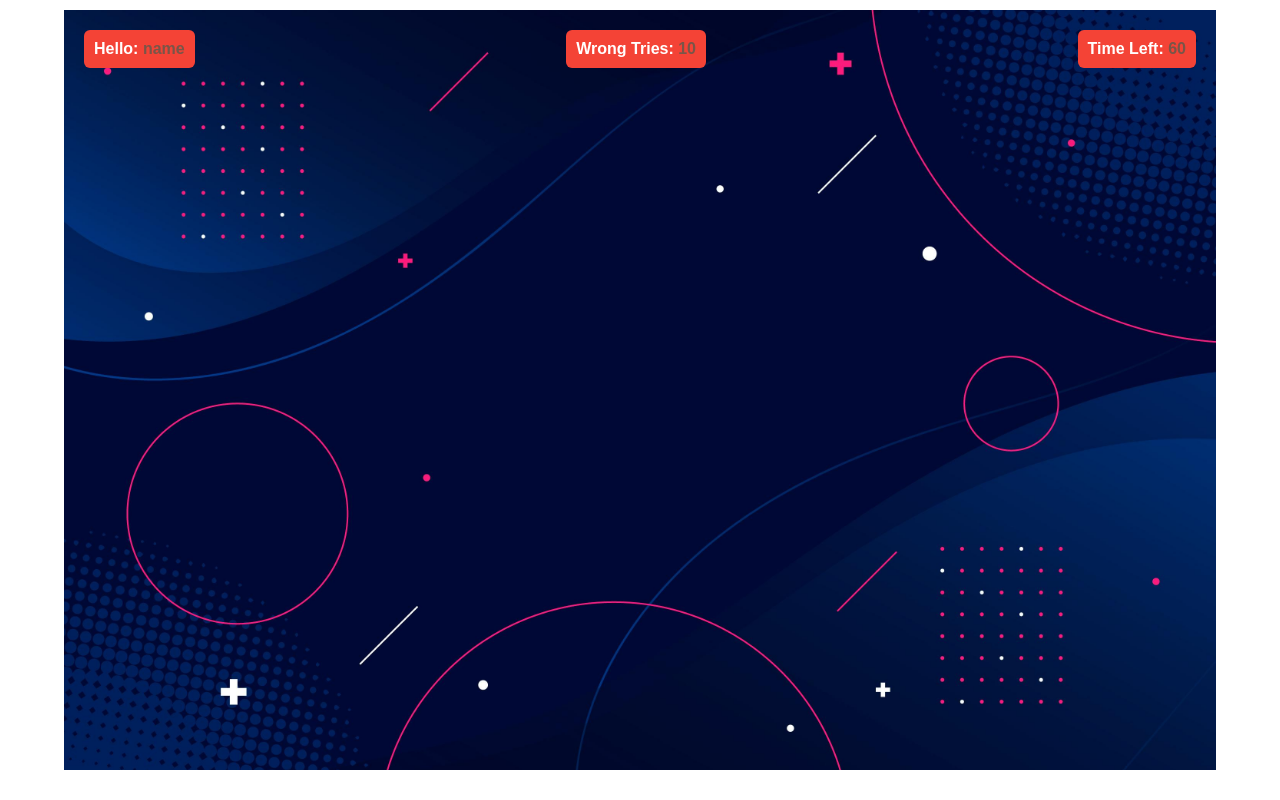
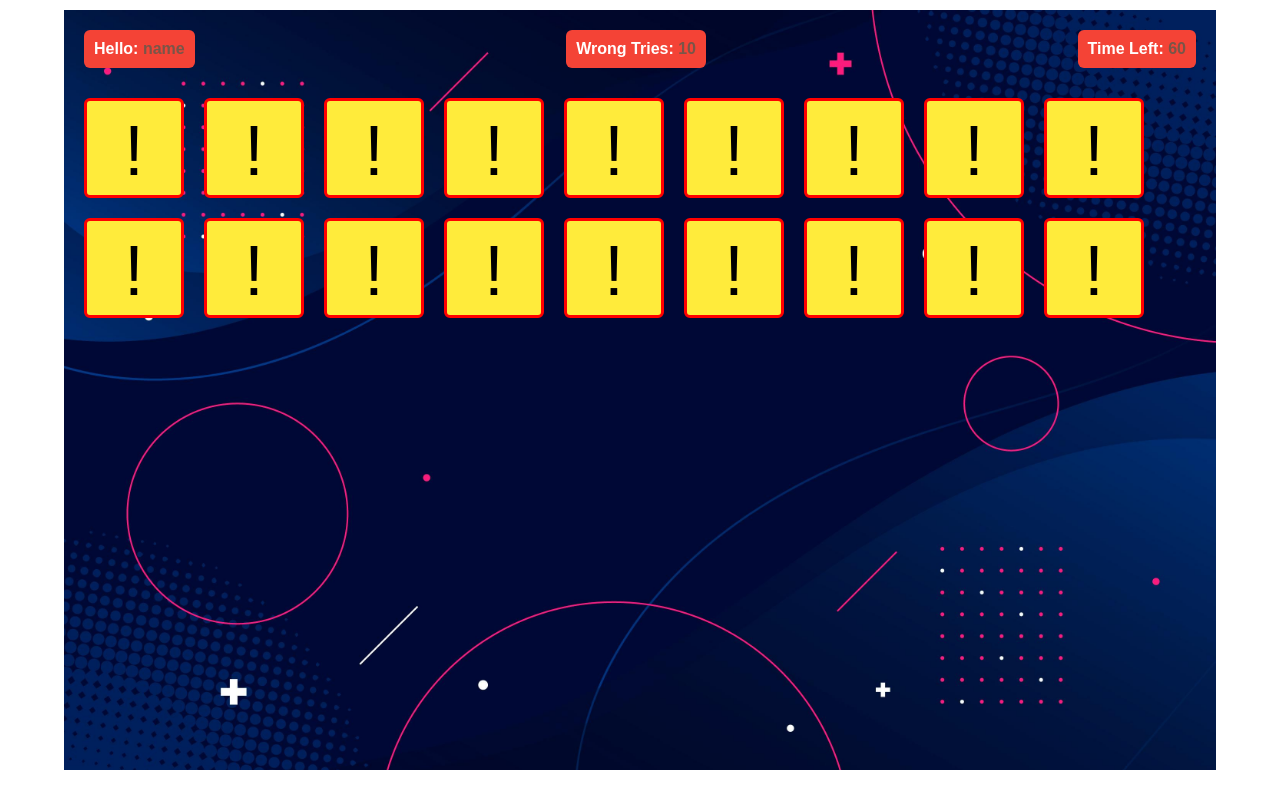
Before and after one commit to mohamedCleanCode/Memmory-Game, a plain HTML site: page index.html in a window 1280 px wide. Drawn offline with Linux system fonts and the light colour scheme.

Commit message:
end styles of project

```diff
--- a/index.html
+++ b/index.html
@@ -5,12 +5,13 @@
     <meta charset="UTF-8">
     <meta http-equiv="X-UA-Compatible" content="IE=edge">
     <meta name="viewport" content="width=device-width, initial-scale=1.0">
-    <title>Memmory Game</title>
+    <title>Memory Game</title>
     <link rel="stylesheet" href="main.css">
 </head>
 
 <body>
 
+    <!-- Main  -->
     <div class="container">
         <div class="info">
             <div class="name">
@@ -23,6 +24,118 @@
                 Time Left: <span>60</span>
             </div>
         </div>
+        <!-- Start Memory Game  -->
+        <div class="memory-game">
+            <div class="box" data-tech="bootstrap">
+                <div class="face front"></div>
+                <div class="face back">
+                    <img src="./imgs/bootstrap.png" alt="">
+                </div>
+            </div>
+            <div class="box" data-tech="bootstrap">
+                <div class="face front"></div>
+                <div class="face back">
+                    <img src="./imgs/bootstrap.png" alt="">
+                </div>
+            </div>
+            <div class="box" data-tech="css">
+                <div class="face front"></div>
+                <div class="face back">
+                    <img src="./imgs/css.png" alt="">
+                </div>
+            </div>
+            <div class="box" data-tech="css">
+                <div class="face front"></div>
+                <div class="face back">
+                    <img src="./imgs/css.png" alt="">
+                </div>
+            </div>
+            <div class="box" data-tech="expressjs">
+                <div class="face front"></div>
+                <div class="face back">
+                    <img src="./imgs/expressjs.png" alt="">
+                </div>
+            </div>
+            <div class="box" data-tech="expressjs">
+                <div class="face front"></div>
+                <div class="face back">
+                    <img src="./imgs/expressjs.png" alt="">
+                </div>
+            </div>
+            <div class="box" data-tech="git">
+                <div class="face front"></div>
+                <div class="face back">
+                    <img src="./imgs/git.png" alt="">
+                </div>
+            </div>
+            <div class="box" data-tech="git">
+                <div class="face front"></div>
+                <div class="face back">
+                    <img src="./imgs/git.png" alt="">
+                </div>
+            </div>
+            <div class="box" data-tech="gulpjs">
+                <div class="face front"></div>
+                <div class="face back">
+                    <img src="./imgs/gulpjs.png" alt="">
+                </div>
+            </div>
+            <div class="box" data-tech="gulpjs">
+                <div class="face front"></div>
+                <div class="face back">
+                    <img src="./imgs/gulpjs.png" alt="">
+                </div>
+            </div>
+            <div class="box" data-tech="html">
+                <div class="face front"></div>
+                <div class="face back">
+                    <img src="./imgs/html.png" alt="">
+                </div>
+            </div>
+            <div class="box" data-tech="html">
+                <div class="face front"></div>
+                <div class="face back">
+                    <img src="./imgs/html.png" alt="">
+                </div>
+            </div>
+            <div class="box" data-tech="jest">
+                <div class="face front"></div>
+                <div class="face back">
+                    <img src="./imgs/jest.png" alt="">
+                </div>
+            </div>
+            <div class="box" data-tech="jest">
+                <div class="face front"></div>
+                <div class="face back">
+                    <img src="./imgs/jest.png" alt="">
+                </div>
+            </div>
+            <div class="box" data-tech="js">
+                <div class="face front"></div>
+                <div class="face back">
+                    <img src="./imgs/js.png" alt="">
+                </div>
+            </div>
+            <div class="box" data-tech="js">
+                <div class="face front"></div>
+                <div class="face back">
+                    <img src="./imgs/js.png" alt="">
+                </div>
+            </div>
+            <div class="box" data-tech="mongodb">
+                <div class="face front"></div>
+                <div class="face back">
+                    <img src="./imgs/mongodb.png" alt="">
+                </div>
+            </div>
+            <div class="box" data-tech="mongodb">
+                <div class="face front"></div>
+                <div class="face back">
+                    <img src="./imgs/mongodb.png" alt="">
+                </div>
+            </div>
+        </div>
+        <!-- End Memory Game  -->
     </div>
 
     <script src="main.js"></script>
--- a/main.css
+++ b/main.css
@@ -29,3 +29,51 @@ body {
 .container .info span {
   color: #795548;
 }
+.memory-game {
+  display: flex;
+  flex-wrap: wrap;
+  /* justify-content: space-between;
+  align-items: center; */
+  width: 100%;
+  margin: 20px auto;
+}
+.memory-game .box.active {
+  transform: rotateY(180deg);
+}
+.memory-game .box {
+  width: 100px;
+  height: 100px;
+  transition: transform 1s;
+  transform-style: preserve-3d;
+  cursor: pointer;
+  position: relative;
+  margin: 0 10px 20px;
+}
+.memory-game .front {
+  background-color: #ffeb3b;
+  line-height: 100px;
+  border: 3px solid red;
+}
+.memory-game .front::before {
+  content: "!";
+  position: absolute;
+  left: 50%;
+  font-size: 70px;
+  transform: translateX(-50%);
+}
+.memory-game .back {
+  border: 3px solid red;
+  background-color: #cddc39;
+  transform: rotateY(180deg);
+}
+.memory-game .face {
+  border-radius: 6px;
+  position: absolute;
+  width: 100%;
+  height: 100%;
+  backface-visibility: hidden;
+}
+.memory-game img {
+  width: 100%;
+  height: 100%;
+}
```
